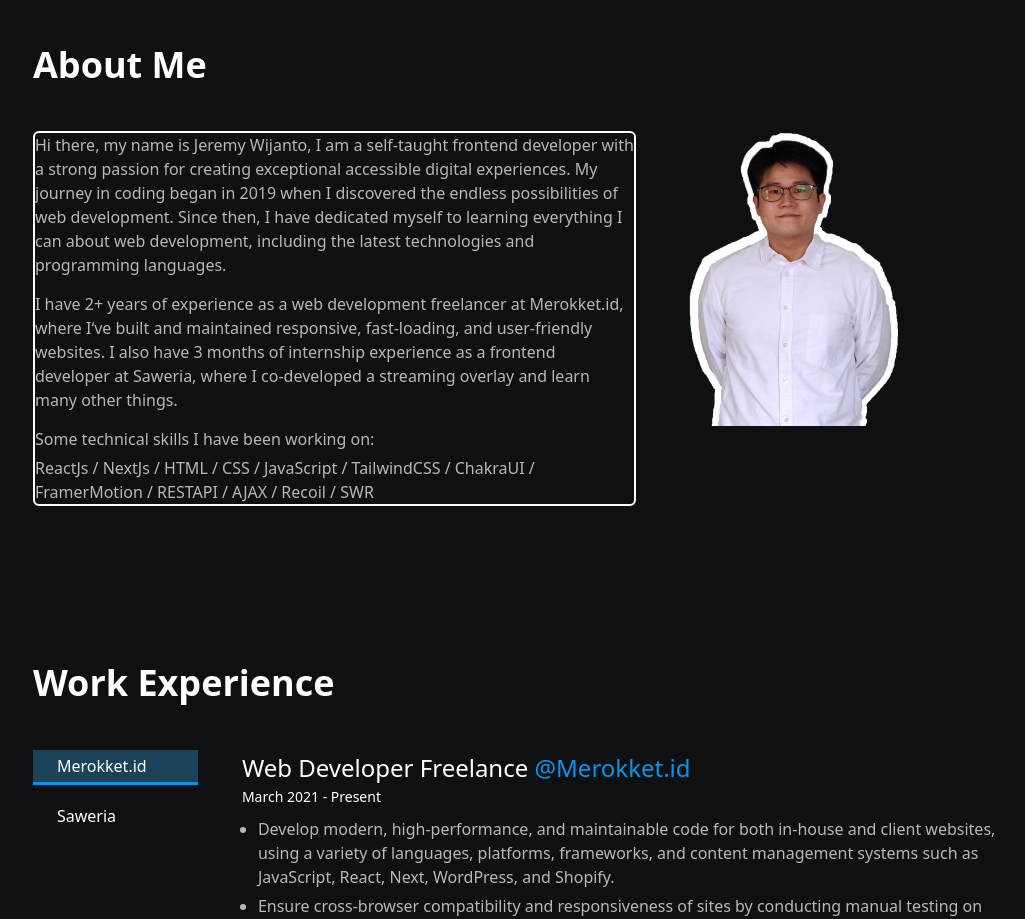
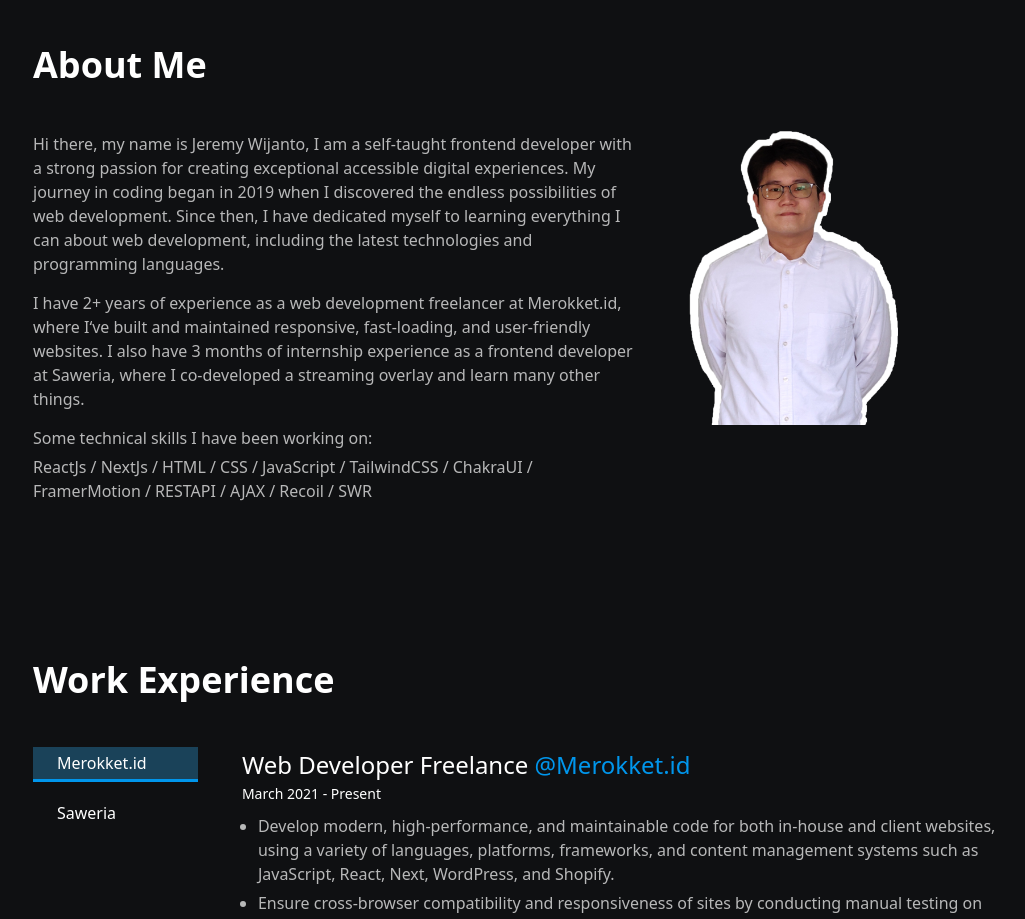
Before and after one commit to jeremyPWE/personal-portfolio, a Next.js app: page / in a window 1280 px wide. Shown: the part 780-1699 px from the top of the page, without its empty margins (117-1142 px from the left). Built offline with nearby package versions, Linux system fonts and the light colour scheme; what tw-elements would draw is missing.

Commit message:
remove border

```diff
--- a/components/HomeAbout.js
+++ b/components/HomeAbout.js
@@ -16,7 +16,7 @@ function HomeAbout() {
               className="object-contain"
             />
           </div>
-          <div className="flex flex-col w-full gap-[15px] border-white border-2 -mt-[1px] bg-[#242730] text-white lg:bg-inherit lg:text-white/70 p-[20px] lg:p-0 rounded-md">
+          <div className="flex flex-col w-full gap-[15px] border-white border-2 lg:border-0 lg:mt-0 -mt-[1px] bg-[#242730] text-white lg:bg-inherit lg:text-white/70 p-[20px] lg:p-0 rounded-md">
             <p>
               Hi there, my name is Jeremy Wijanto, I am a self-taught frontend
               developer with a strong passion for creating exceptional
```
